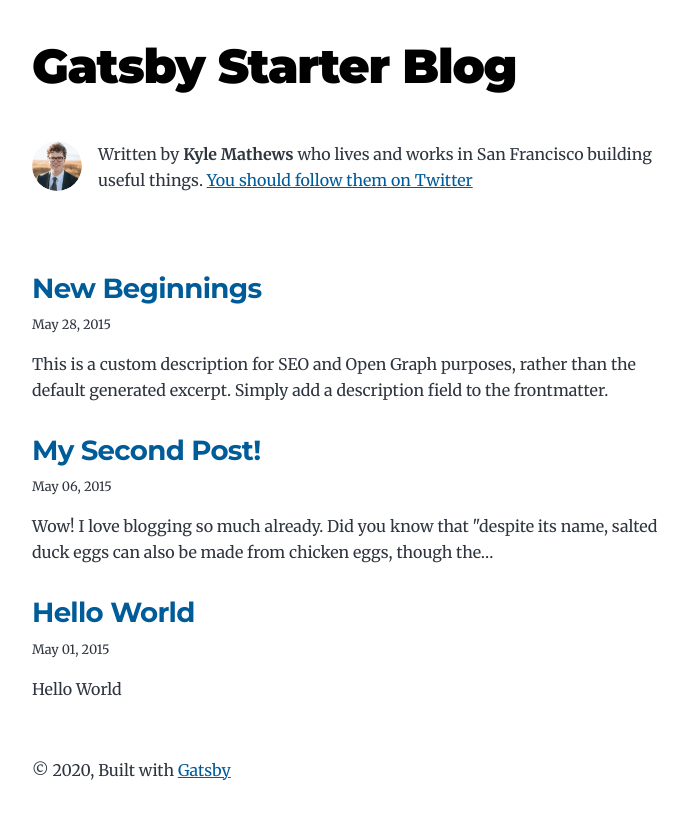
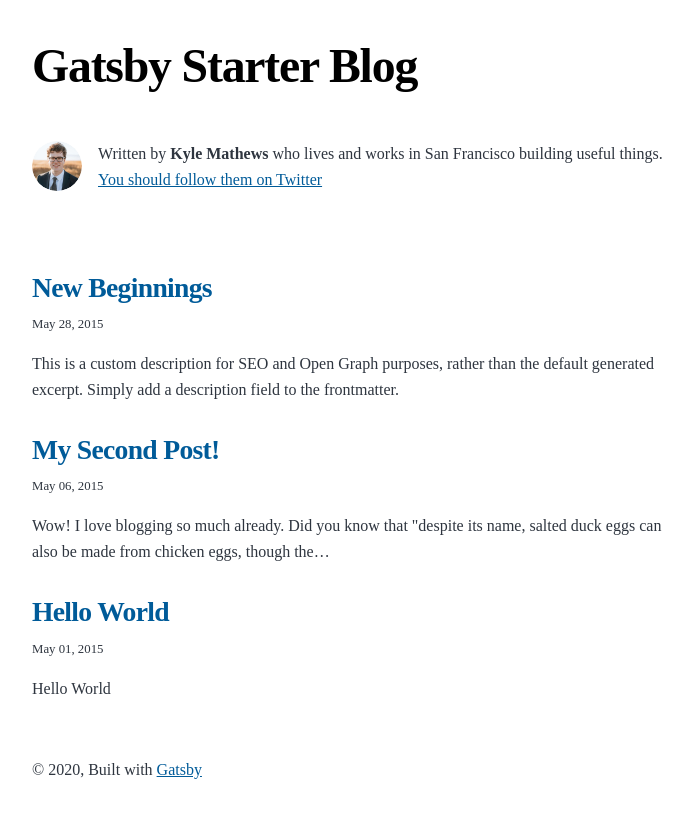
Before and after one commit to sadmanca/sadmans-blog, a Gatsby site: page / in a window 1280 px wide. Shown: the whole page, without its empty margins (292-984 px from the left). Built offline with nearby package versions, Linux system fonts and the light colour scheme; Gatsby itself is replaced by a stand-in of ours.

Commit message:
Change default font to Inter

```diff
--- a/gatsby-browser.js
+++ b/gatsby-browser.js
@@ -1,6 +1,5 @@
 // custom typefaces
-import "typeface-montserrat"
-import "typeface-merriweather"
+import "@fontsource/inter"
 // normalize CSS across browsers
 import "./src/normalize.css"
 // custom CSS styles
--- a/package.json
+++ b/package.json
@@ -8,6 +8,7 @@
     "url": "https://github.com/gatsbyjs/gatsby/issues"
   },
   "dependencies": {
+    "@fontsource/inter": "^4.2.0",
     "gatsby": "^2.31.1",
     "gatsby-image": "^2.10.0",
     "gatsby-plugin-feed": "^2.12.0",
@@ -27,9 +28,7 @@
     "prismjs": "^1.22.0",
     "react": "^16.12.0",
     "react-dom": "^16.12.0",
-    "react-helmet": "^5.2.1",
-    "typeface-merriweather": "0.0.72",
-    "typeface-montserrat": "0.0.75"
+    "react-helmet": "^5.2.1"
   },
   "devDependencies": {
     "prettier": "2.2.1"
--- a/src/style.css
+++ b/src/style.css
@@ -27,13 +27,12 @@
   --spacing-20: 5rem;
   --spacing-24: 6rem;
   --spacing-32: 8rem;
-  --fontFamily-sans: Montserrat, system-ui, -apple-system, BlinkMacSystemFont,
-    "Segoe UI", Roboto, "Helvetica Neue", Arial, "Noto Sans", sans-serif,
-    "Apple Color Emoji", "Segoe UI Emoji", "Segoe UI Symbol", "Noto Color Emoji";
-  --fontFamily-serif: "Merriweather", "Georgia", Cambria, "Times New Roman",
-    Times, serif;
-  --font-body: var(--fontFamily-serif);
-  --font-heading: var(--fontFamily-sans);
+  --fontFamily: Inter, font-family: -apple-system, BlinkMacSystemFont,
+  "Segoe UI", "Roboto", "Oxygen",
+  "Ubuntu", "Cantarell", "Fira Sans",
+  "Droid Sans", "Helvetica Neue", sans-serif;
+  --font-body: var(--fontFamily);
+  --font-heading: var(--fontFamily);
   --fontWeight-normal: 400;
   --fontWeight-medium: 500;
   --fontWeight-semibold: 600;
```
Also changed, not shown: 1 other file.
